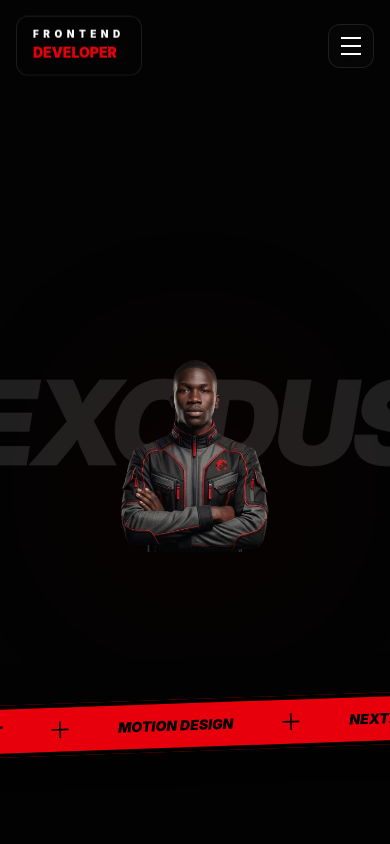
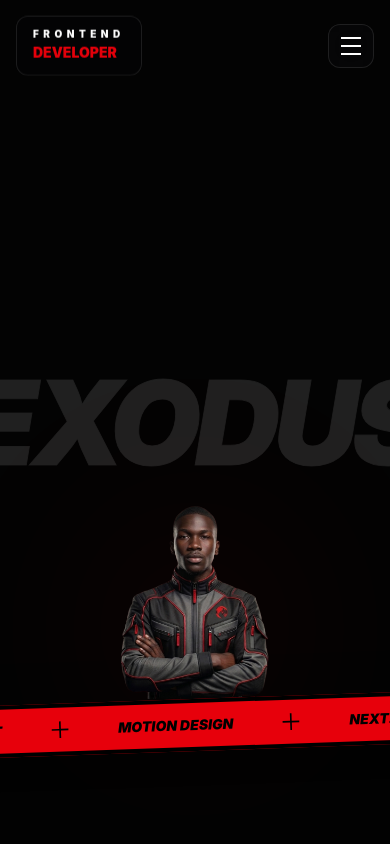
Before and after one commit to Exodus778/exodus-portfolio, a React (Vite) app: page / in a window 390 px wide. Shown: the top 844 px of the page. Built offline with nearby package versions, Linux system fonts and the light colour scheme.

Commit message:
Initial commit

```diff
--- a/src/App.jsx
+++ b/src/App.jsx
@@ -311,7 +311,7 @@ ${contactForm.details}`,
       ref={mainRef}
       className="bg-[#030303] text-white selection:bg-red-600 overflow-x-hidden"
     >
-      <section className="relative min-h-screen w-full flex items-center justify-center overflow-hidden px-4 sm:px-0">
+      <section className="relative min-h-[100svh] lg:min-h-screen w-full flex items-center justify-center overflow-hidden px-4 sm:px-0">
         <div className="absolute top-0 w-full p-4 sm:p-6 lg:p-10 z-50">
           <nav className="relative mx-auto flex w-full max-w-7xl items-center justify-between uppercase tracking-[0.28em] sm:tracking-[0.4em]">
             <div className="nav-anim group border border-white/10 bg-zinc-950/40 backdrop-blur-md py-3 px-4 sm:px-5 rounded-xl flex flex-col justify-center transition-all duration-300 hover:bg-red-600 hover:border-red-600 hover:shadow-[0_0_30px_rgba(220,38,38,0.3)] select-none">
@@ -401,10 +401,10 @@ ${contactForm.details}`,
           EXODUS
         </h1>
 
-        <div className="main-char relative z-20 h-[52vh] sm:h-[64vh] md:h-[74vh] lg:h-[88vh] pointer-events-none mt-12 sm:mt-10">
+        <div className="main-char relative z-20 mt-16 flex h-[58svh] w-full max-w-[92vw] items-end justify-center sm:mt-10 sm:h-[64vh] sm:max-w-[78vw] md:h-[74vh] lg:h-[88vh] lg:max-w-none pointer-events-none">
           <img
             src={heroImg}
-            className="h-full max-w-full object-contain drop-shadow-[0_0_100px_rgba(255,0,0,0.1)]"
+            className="h-full w-full object-contain object-bottom drop-shadow-[0_0_100px_rgba(255,0,0,0.1)]"
             alt="Gregory"
           />
         </div>
@@ -906,7 +906,7 @@ function ProjectModal({ project, onClose }) {
         animate={{ y: 0, opacity: 1 }}
         exit={{ y: 24, opacity: 0 }}
         transition={{ duration: 0.3, ease: "easeOut" }}
-        className="max-w-5xl mx-auto border border-white/10 rounded-[2rem] sm:rounded-4xl bg-[#0a0a0a] overflow-hidden"
+        className="max-w-5xl mx-auto border border-white/10 rounded-4xl sm:rounded-4xl bg-[#0a0a0a] overflow-hidden"
       >
         <div className="relative aspect-16/8 bg-zinc-900">
           {project.video.endsWith(".mp4") ? (
```
